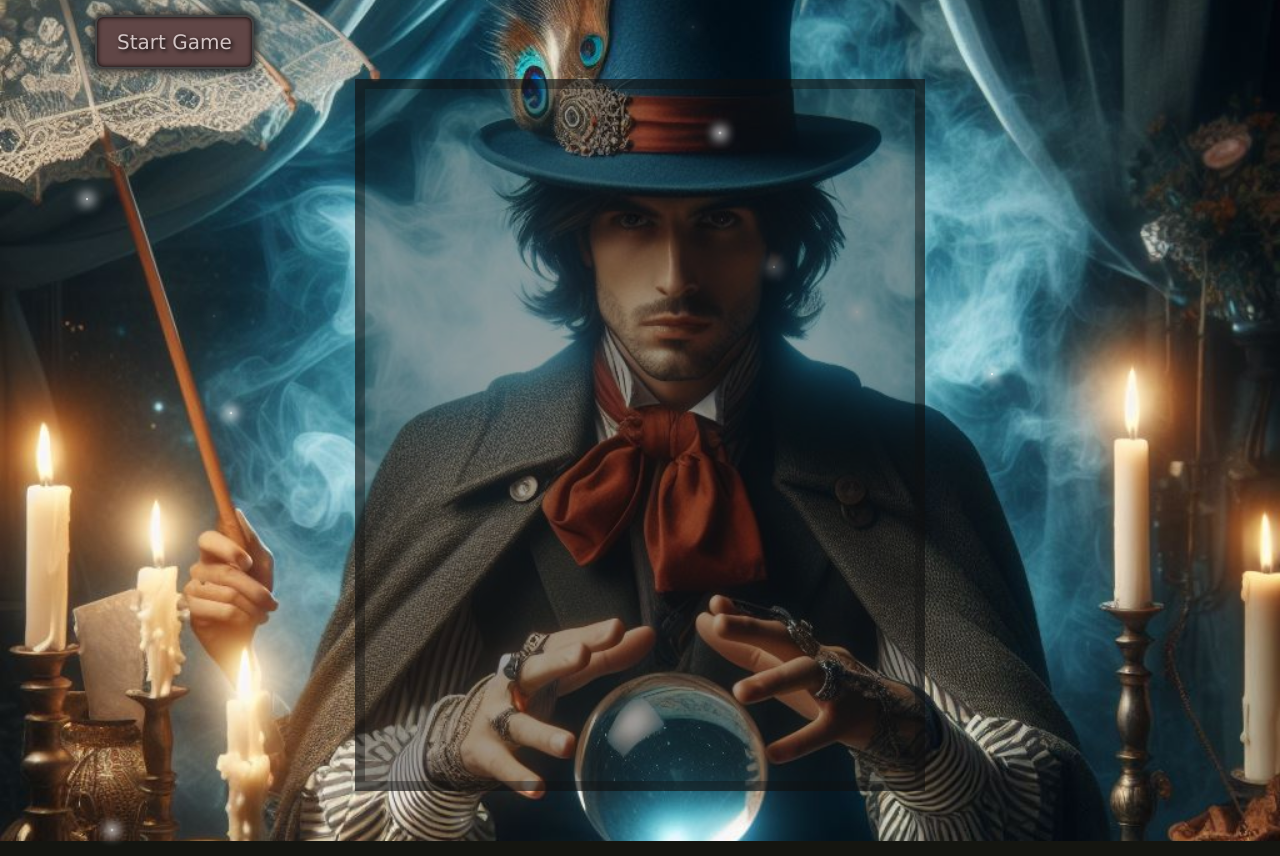
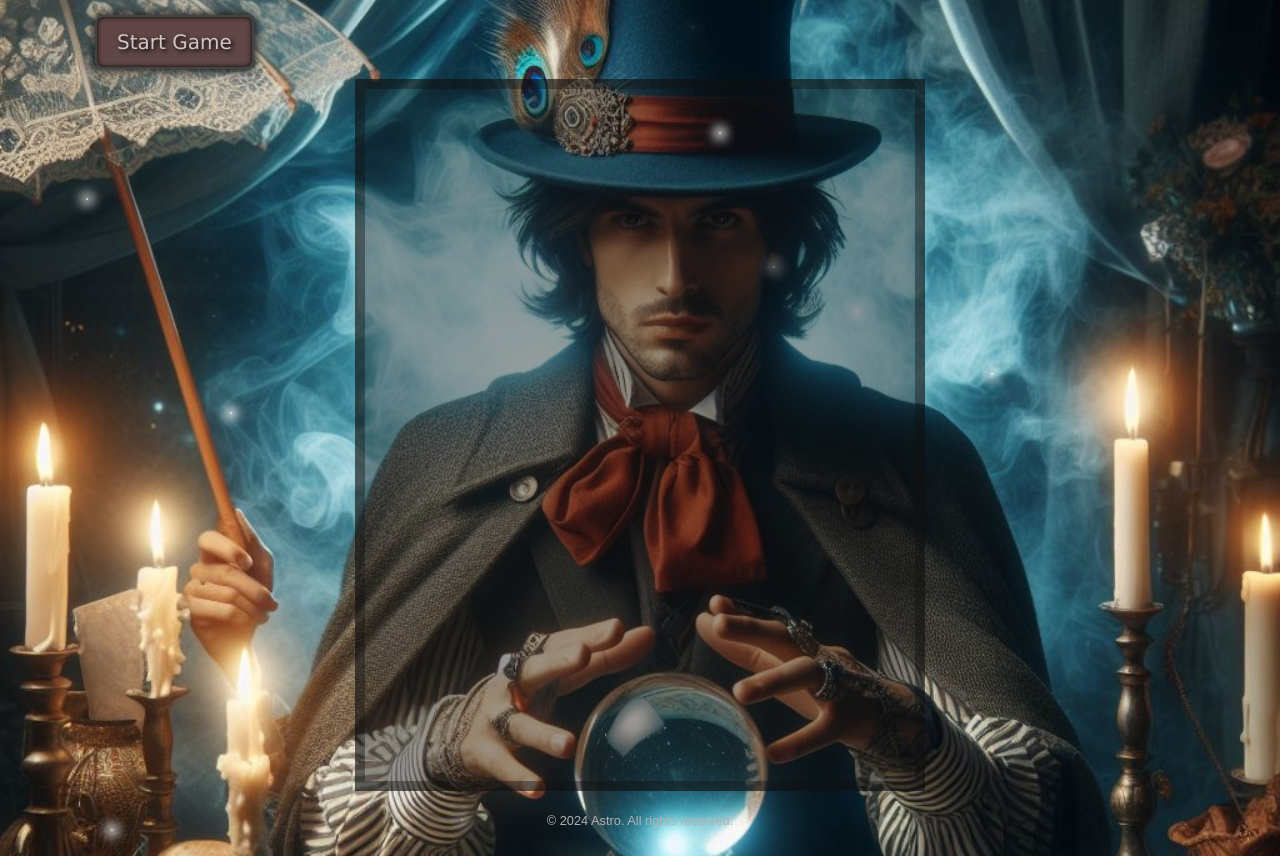
Before and after one commit to adinabo/Astro-The-Tarot-Whisperer, a plain HTML site: page index.html in a window 1280 px wide. Shown: the part 109-965 px from the top of the page. Drawn offline with nearby package versions, Linux system fonts and the light colour scheme.

Commit message:
added copyright

```diff
--- a/assets/css/style.css
+++ b/assets/css/style.css
@@ -57,6 +57,10 @@ h2 {
     background-color: #925a5a;
     border-color: #333;
     box-shadow: inset 0 0 10px #000000, 0 0 10px 2px #000000;
+}
+.text-center {
+    color: rgb(179, 178, 178);
+    margin-top: 20px;
 }
 
 /*******************************************************************************header*/
--- a/index.html
+++ b/index.html
@@ -67,6 +67,9 @@
     <div class="star"></div>
     <div class="star"></div>
   </div>
+  <div>
+    <p class="text-center small">&copy; 2024 Astro. All rights reserved.</p>
+  </div>
   <script src="script.js"></script>
 </body>
 </html>
```
